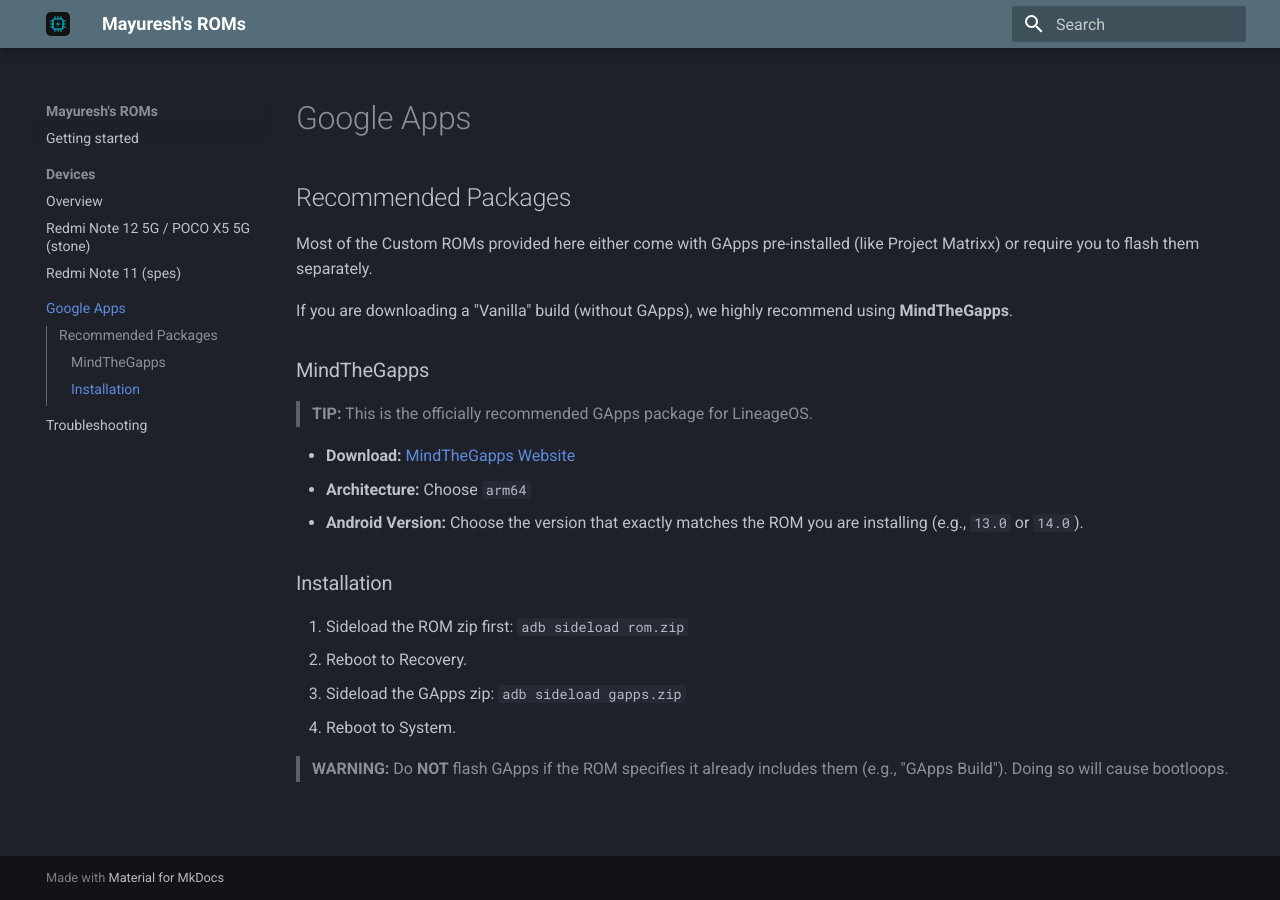
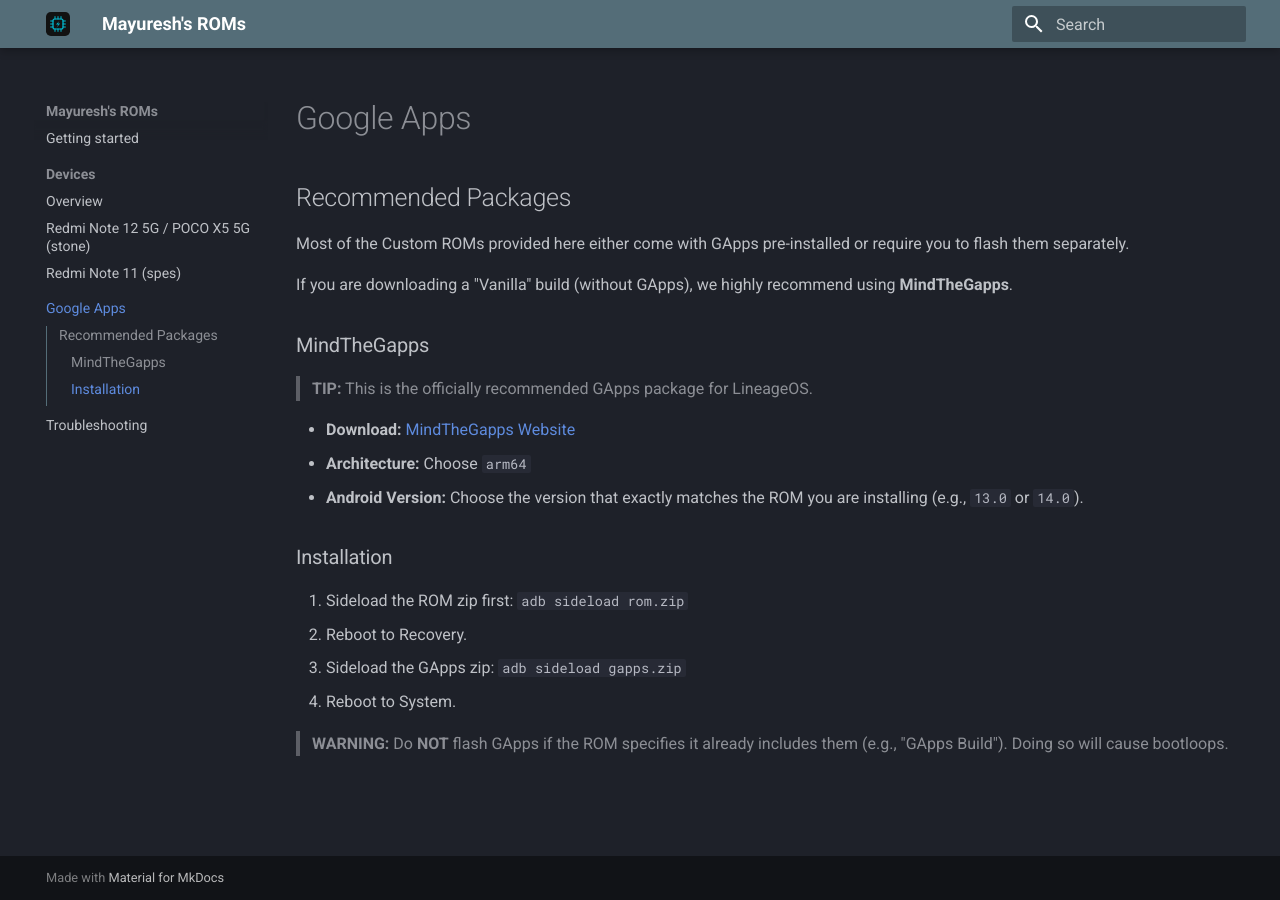
Before and after one commit to mayuresh2543/RomWiki, an MkDocs documentation site: the page built from docs/gapps.md, in a window 1280 px wide. Built offline with MkDocs 1.6.1 and Material for MkDocs 9.7.7, drawn with Linux system fonts in a browser that asks for light colours.

Commit message:
docs: add spes links and drop project matrixx

```diff
--- a/docs/gapps.md
+++ b/docs/gapps.md
@@ -2,7 +2,7 @@
 
 ## Recommended Packages
 
-Most of the Custom ROMs provided here either come with GApps pre-installed (like Project Matrixx) or require you to flash them separately.
+Most of the Custom ROMs provided here either come with GApps pre-installed or require you to flash them separately.
 
 If you are downloading a "Vanilla" build (without GApps), we highly recommend using **MindTheGapps**.
 
```
Also changed, not shown: docs/spes_downloads.md (+2 -2 lines).
